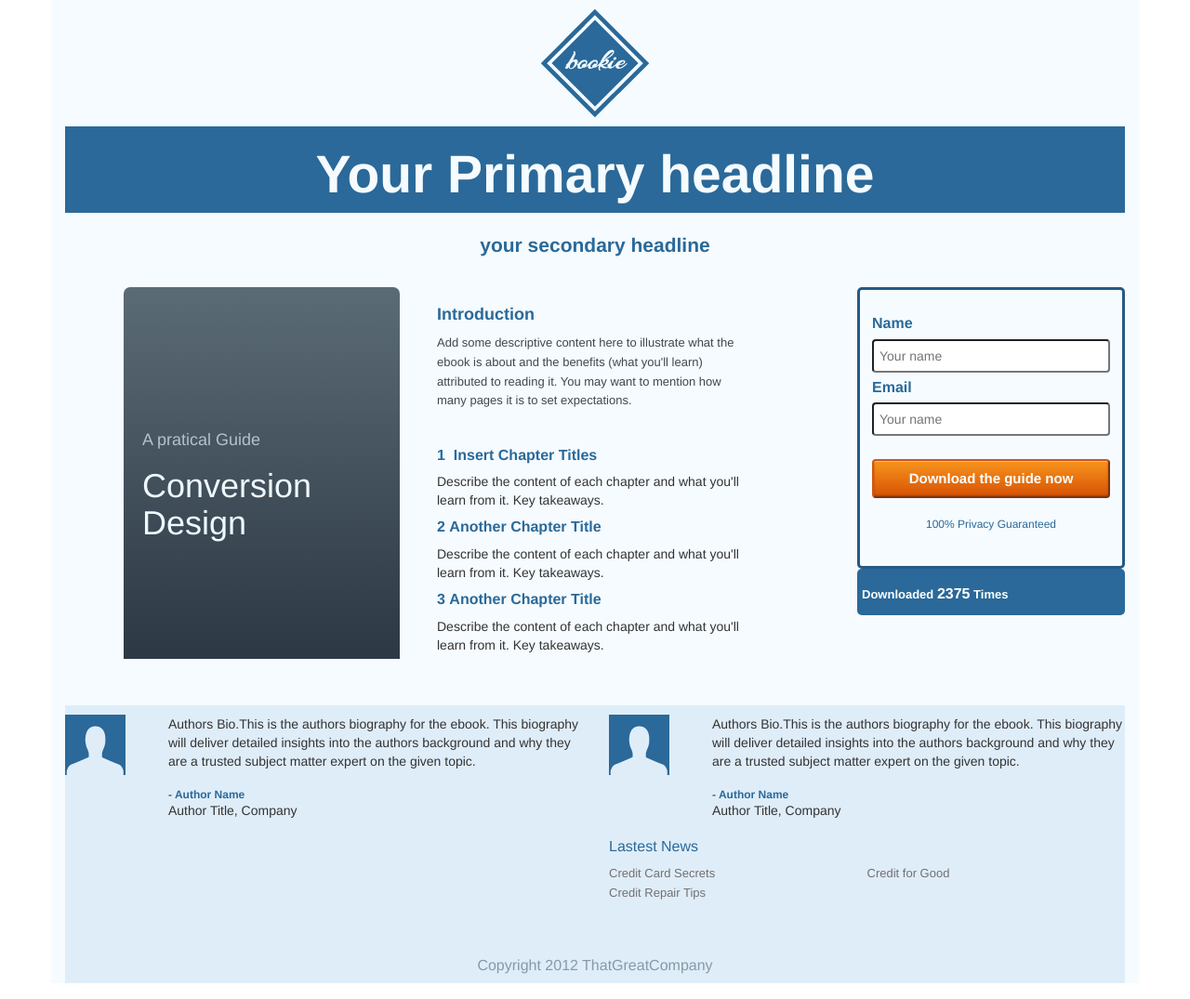
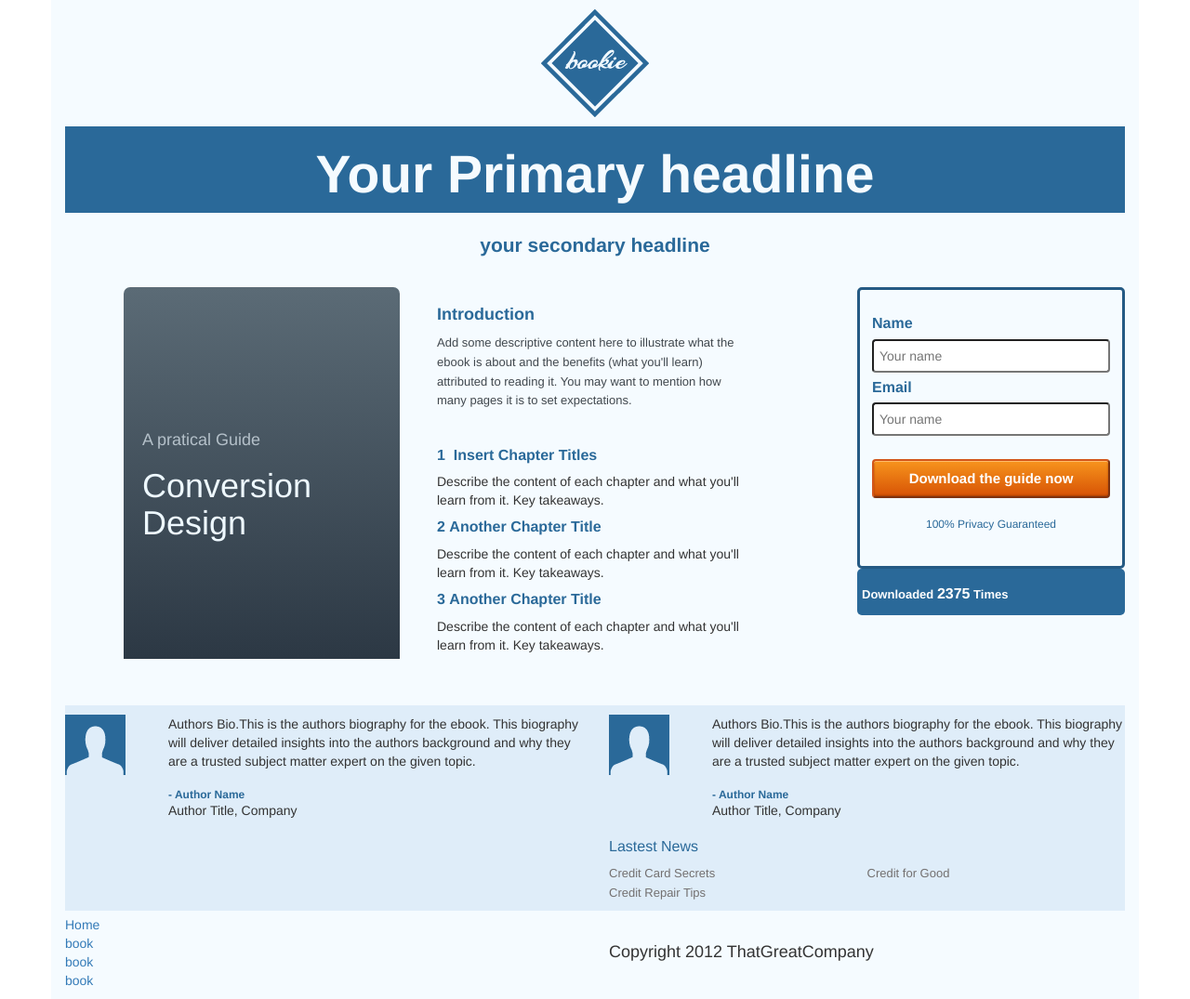
Before and after one commit to tonyseel/book, a Jekyll site: the page built from index.html, in a window 1280 px wide. Shown: the whole page at 93% size. Built offline with Jekyll 4.4.1, drawn with Linux system fonts in a browser that asks for light colours.

Commit message:
adde menu

```diff
--- a/_includes/footer.html
+++ b/_includes/footer.html
@@ -29,7 +29,5 @@
  			</div>
 
  		</div>
- 		<div class="line"></div>
-	<h4>Copyright 2012 ThatGreatCompany</h4>
 
 </div>
--- a/_layouts/default.html
+++ b/_layouts/default.html
@@ -38,7 +38,25 @@
 {{content}}
 
 {% include footer.html%}
+		<div class="row">
+    		<div class="col-md-6">
+				 <div class="menu">
+				<ul>
+					<li><a href="{{site.baseurl}}">Home</a></li>
+					<li><a href="{{site.baseurl}}/about/">{{site.title}}</a></li>
+					<li><a href="{{site.baseurl}}/privacy/">{{site.title}}</a></li>
+					<li><a href="{{site.baseurl}}/contact/">{{site.title}}</a></li>
+
+				 </ul>
+				</div>
+			</div>
+      <div class="col-md-6">
+    		  <div class="line"></div>
+	       <h4>Copyright 2012 ThatGreatCompany</h4>
+			</div>
+	    </div>
+
 </div>
-
+</div>
 </body>
 </html>
```
Also changed, not shown: _pages/privacy.md (+1 -1 lines).
